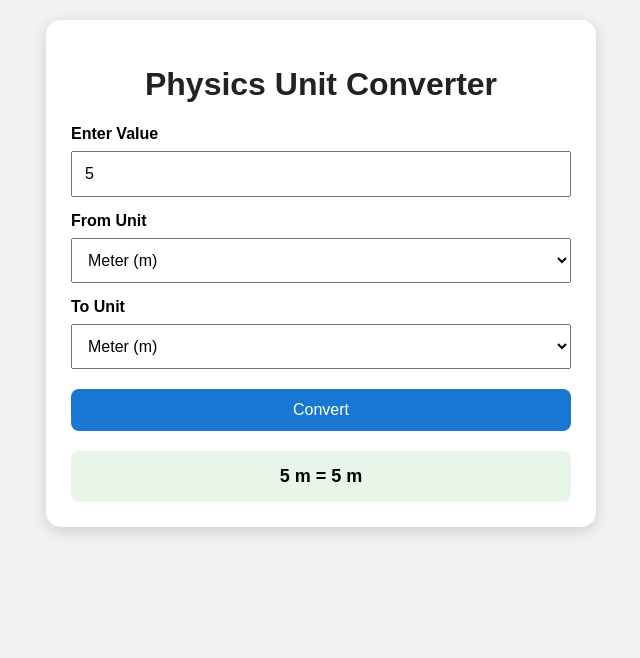
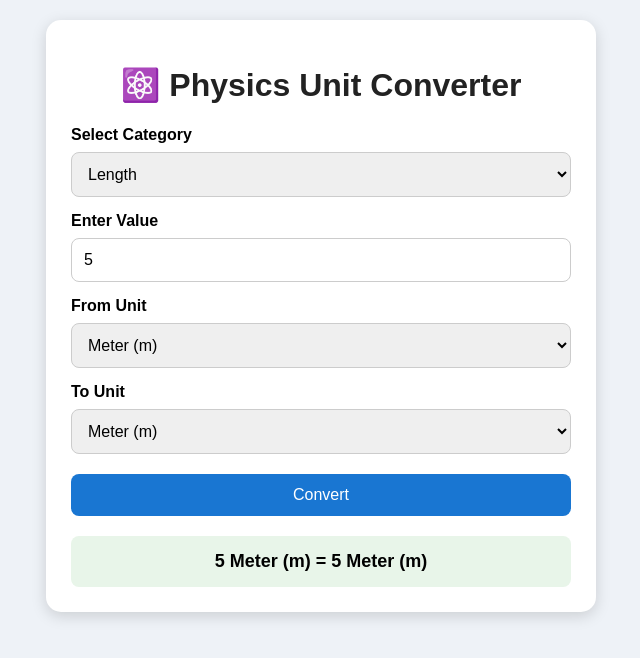
Before and after one commit to Pushp8410/physics-unit-converter, a plain HTML site: page index.html in a window 1280 px wide. Both pictures are taken after typing "5" into the empty fields and a click on the button "Convert". Shown: the whole page, without its empty margins (319-959 px from the left). Drawn offline with Linux system fonts and the light colour scheme.

Commit message:
Enhance UI and conversion functionality in index.html
Updated styles and improved unit conversion logic. Added unit selection options dynamically based on category.

```diff
--- a/index.html
+++ b/index.html
@@ -3,12 +3,13 @@
 <head>
     <meta charset="UTF-8">
     <meta name="viewport" content="width=device-width, initial-scale=1.0">
+
     <title>Physics Unit Converter</title>
 
     <style>
         body {
             font-family: Arial, sans-serif;
-            background: #f2f2f2;
+            background: #eef2f7;
             margin: 0;
             padding: 20px;
         }
@@ -39,13 +40,14 @@
             margin-top: 8px;
             box-sizing: border-box;
             font-size: 16px;
+            border-radius: 8px;
+            border: 1px solid #ccc;
         }
 
         button {
             background: #1976d2;
             color: white;
             border: none;
-            border-radius: 8px;
             cursor: pointer;
             margin-top: 20px;
         }
@@ -70,30 +72,27 @@
 
 <div class="container">
 
-    <h1>Physics Unit Converter</h1>
+    <h1>⚛️ Physics Unit Converter</h1>
+
+    <label>Select Category</label>
+
+    <select id="category" onchange="loadUnits()">
+        <option value="length">Length</option>
+        <option value="mass">Mass</option>
+        <option value="time">Time</option>
+    </select>
 
     <label>Enter Value</label>
+
     <input type="number" id="value" placeholder="Enter value">
 
     <label>From Unit</label>
-    <select id="fromUnit">
-        <option value="m">Meter (m)</option>
-        <option value="cm">Centimeter (cm)</option>
-        <option value="mm">Millimeter (mm)</option>
-        <option value="km">Kilometer (km)</option>
-        <option value="nm">Nanometer (nm)</option>
-        <option value="um">Micrometer (µm)</option>
-    </select>
+
+    <select id="fromUnit"></select>
 
     <label>To Unit</label>
-    <select id="toUnit">
-        <option value="m">Meter (m)</option>
-        <option value="cm">Centimeter (cm)</option>
-        <option value="mm">Millimeter (mm)</option>
-        <option value="km">Kilometer (km)</option>
-        <option value="nm">Nanometer (nm)</option>
-        <option value="um">Micrometer (µm)</option>
-    </select>
+
+    <select id="toUnit"></select>
 
     <button onclick="convert()">Convert</button>
 
@@ -105,65 +104,130 @@
 
 <script>
 
+const units = {
+
+    length: {
+        m: 1,
+        cm: 0.01,
+        mm: 0.001,
+        km: 1000,
+        nm: 0.000000001,
+        um: 0.000001
+    },
+
+    mass: {
+        kg: 1,
+        g: 0.001,
+        mg: 0.000001,
+        ug: 0.000000001
+    },
+
+    time: {
+        s: 1,
+        ms: 0.001,
+        min: 60,
+        hour: 3600,
+        day: 86400
+    }
+
+};
+
+
+const unitNames = {
+
+    length: {
+        m: "Meter (m)",
+        cm: "Centimeter (cm)",
+        mm: "Millimeter (mm)",
+        km: "Kilometer (km)",
+        nm: "Nanometer (nm)",
+        um: "Micrometer (µm)"
+    },
+
+    mass: {
+        kg: "Kilogram (kg)",
+        g: "Gram (g)",
+        mg: "Milligram (mg)",
+        ug: "Microgram (µg)"
+    },
+
+    time: {
+        s: "Second (s)",
+        ms: "Millisecond (ms)",
+        min: "Minute (min)",
+        hour: "Hour (h)",
+        day: "Day"
+    }
+
+};
+
+
+function loadUnits() {
+
+    let category = document.getElementById("category").value;
+
+    let fromUnit = document.getElementById("fromUnit");
+    let toUnit = document.getElementById("toUnit");
+
+    fromUnit.innerHTML = "";
+    toUnit.innerHTML = "";
+
+    for (let unit in units[category]) {
+
+        let option1 = document.createElement("option");
+        option1.value = unit;
+        option1.textContent = unitNames[category][unit];
+
+        let option2 = document.createElement("option");
+        option2.value = unit;
+        option2.textContent = unitNames[category][unit];
+
+        fromUnit.appendChild(option1);
+        toUnit.appendChild(option2);
+    }
+}
+
+
 function convert() {
 
-    let value = parseFloat(document.getElementById("value").value);
+    let value = parseFloat(
+        document.getElementById("value").value
+    );
+
+    let category = document.getElementById("category").value;
+
     let from = document.getElementById("fromUnit").value;
+
     let to = document.getElementById("toUnit").value;
 
     if (isNaN(value)) {
+
         document.getElementById("result").innerHTML =
-            "Please enter a value.";
+            "⚠️ Please enter a value.";
+
         return;
     }
 
-    // Convert everything to meters
-    let inMeters = 0;
+    // Convert to base unit
 
-    if (from === "m") {
-        inMeters = value;
-    }
-    else if (from === "cm") {
-        inMeters = value / 100;
-    }
-    else if (from === "mm") {
-        inMeters = value / 1000;
-    }
-    else if (from === "km") {
-        inMeters = value * 1000;
-    }
-    else if (from === "nm") {
-        inMeters = value / 1000000000;
-    }
-    else if (from === "um") {
-        inMeters = value / 1000000;
-    }
+    let baseValue = value * units[category][from];
 
-    // Convert meters to selected unit
-    let result = 0;
+    // Convert to target unit
 
-    if (to === "m") {
-        result = inMeters;
-    }
-    else if (to === "cm") {
-        result = inMeters * 100;
-    }
-    else if (to === "mm") {
-        result = inMeters * 1000;
-    }
-    else if (to === "km") {
-        result = inMeters / 1000;
-    }
-    else if (to === "nm") {
-        result = inMeters * 1000000000;
-    }
-    else if (to === "um") {
-        result = inMeters * 1000000;
-    }
+    let result = baseValue / units[category][to];
 
     document.getElementById("result").innerHTML =
-        value + " " + from + " = " + result + " " + to;
+        value + " " +
+        unitNames[category][from] +
+        " = " +
+        result + " " +
+        unitNames[category][to];
 }
+
+
+// Load units when page opens
+
+loadUnits();
 
 </script>
 
```
